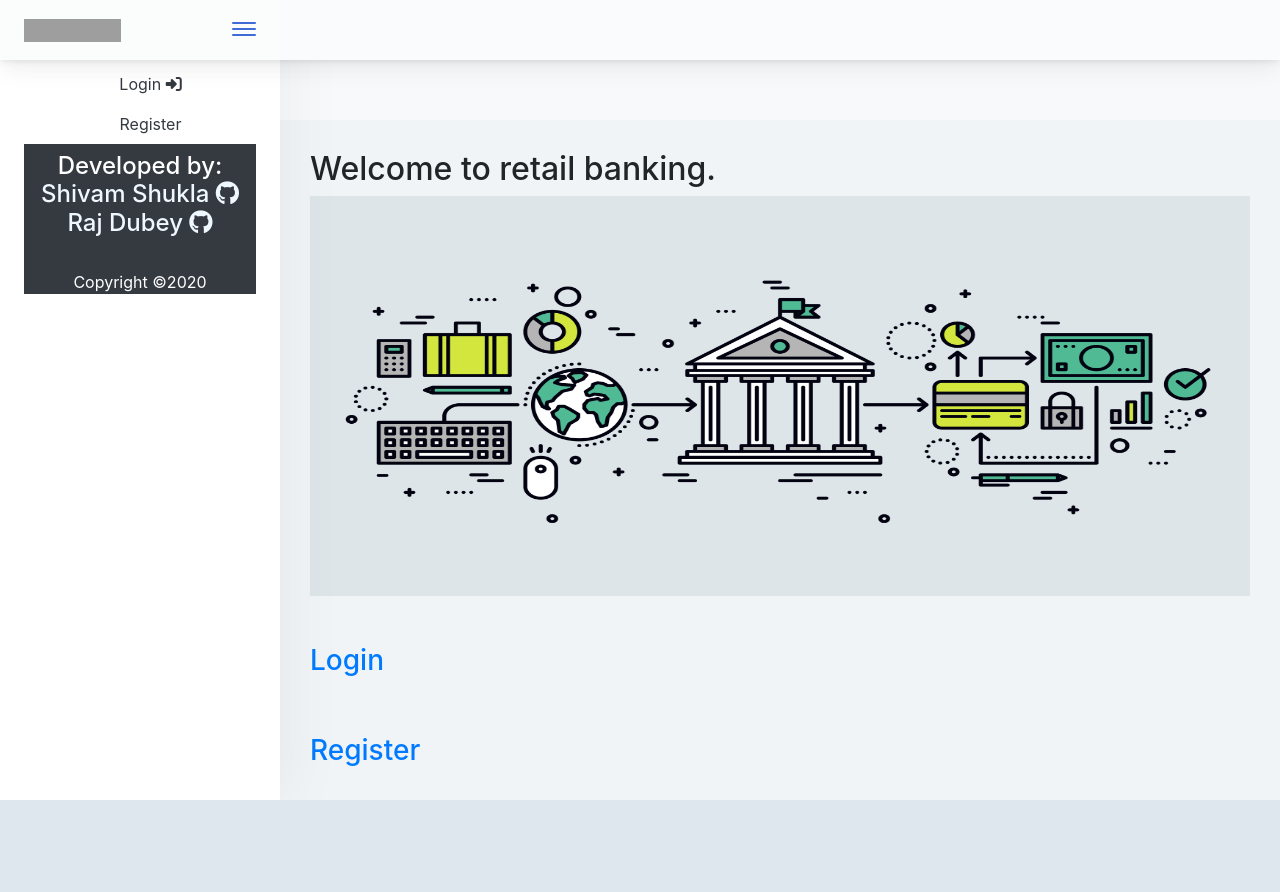
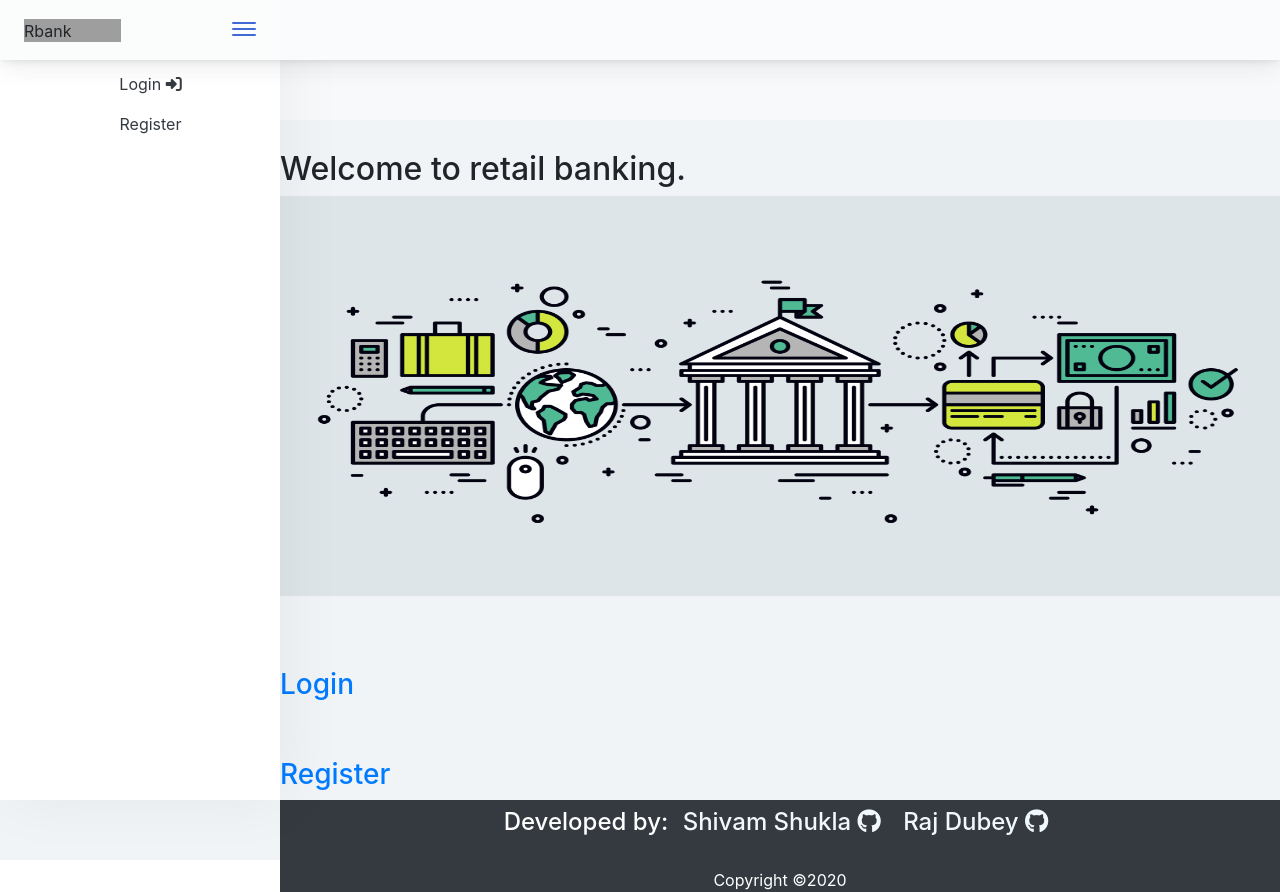
Before and after one commit to authoritydmc/rbank_python_flask, a Flask app: page / in a window 1280 px wide. Before the commit the page ends 800 px from the top, so only its background shows below. Run offline with Flask 2, Linux system fonts and the light colour scheme; some libraries are stand-ins or nearby versions; grey boxes are pictures that could not be loaded.

Commit message:
possible UI CHANGE

```diff
--- a/retail_banking/templates/includes/sidebar.html
+++ b/retail_banking/templates/includes/sidebar.html
@@ -34,6 +34,5 @@
 
 
                   {% endif %}
-            {% include 'includes/footer.html' %}
 
             </ul>
--- a/retail_banking/templates/layout.html
+++ b/retail_banking/templates/layout.html
@@ -32,7 +32,7 @@ integrity="sha384-Gn5384xqQ1aoWXA+058RXPxPg6fy4IWvTNh0E263XmFcJlSAwiGgFAW/dAiS6J
     <div class="app-container app-theme-white body-tabs-shadow fixed-sidebar fixed-header">
         <div class="app-header header-shadow">
             <div class="app-header__logo">
-                <div class="logo-src"></div>
+                <div class="logo-src">Rbank</div>
                 <div class="header__pane ml-auto">
                     <div>
                         <button type="button" class="hamburger close-sidebar-btn hamburger--elastic" data-class="closed-sidebar">
@@ -135,19 +135,20 @@ integrity="sha384-Gn5384xqQ1aoWXA+058RXPxPg6fy4IWvTNh0E263XmFcJlSAwiGgFAW/dAiS6J
                                 </div>
 
 
-
-                            </div> -->
+                            -->
+                            </div>
                                      </div>
                                         {% block content %}
 
                                         {% endblock %}
 
-                            <!-- <div class="app-wrapper-footer">
+                            <div class="app-wrapper-footer">
                                 <div class="app-footer">
+                                    {% include 'includes/footer.html' %}
                                 </div>
-                         </div>      -->
+                         </div>
                     </div>
         </div>
-
+    </div>
 <script type="text/javascript" src="{{url_for('static',filename='scripts/main.js')}}"></script></body>
 </html>
```
